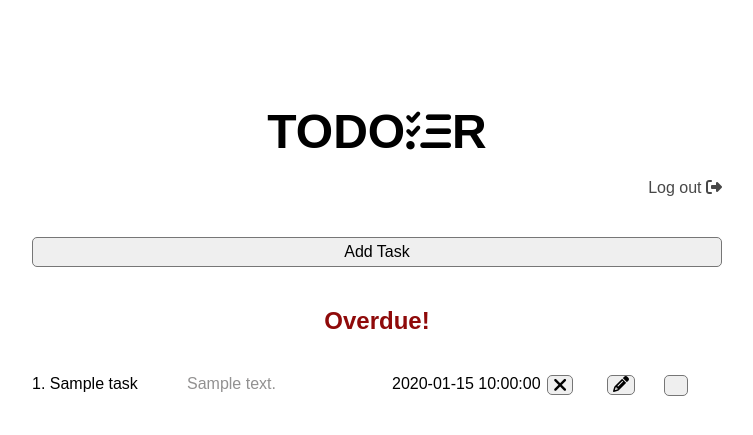
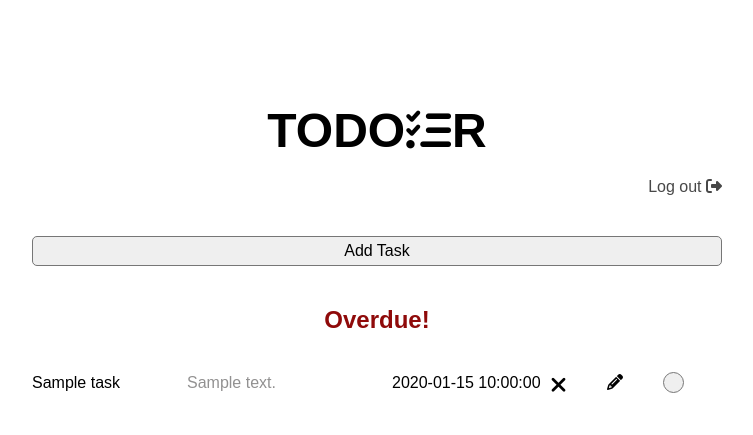
Before and after one commit to chas-academy/u04-todo-app-simomill, a PHP site: page /read.php in a window 1280 px wide. Shown: the part 145-580 px from the top of the page, without its empty margins (263-1016 px from the left). Run offline with PHP 8.4, Linux system fonts and the light colour scheme; the visitor is signed in with stand-in values (Sample User, id 1); tables that the repository leaves empty or names only in its code hold one stand-in row (values such as "Sample post"); some libraries are stand-ins or nearby versions.

Commit message:
fix action icons

```diff
--- a/app/public/app.js
+++ b/app/public/app.js
@@ -4,31 +4,38 @@
     let loginForm = document.querySelector('#signin');
     let signupForm = document.querySelector('#signup');
     let passError = document.getElementById('pass_msg');
-    let nameError = document.getElementById('user_msg');
+    let nameError = document.getElementById('error_msg');
+    let signupSuccess = document.getElementById('success_msg');
 
 // Get Form-links
     let loginLink = document.querySelector('#loginLink');
     let signupLink = document.querySelector('#signupLink');
 
-
+if (signupLink != null) {
     signupLink.addEventListener('click', () => {
         nameError.innerText = "";
+        signupSuccess.innerText = "";
         signupForm.style.display = "flex";
         loginForm.style.display = "";
         nameError.style.display = "none";
+        signupSuccess.style.display = "none";
         passError.style.display = "none";
 
 
     });
+}
 
+if (loginLink != null) {
     loginLink.addEventListener('click', () => {
         nameError.innerText = "";
+        signupSuccess.innerText = "";
         loginForm.style.display = "flex";
         signupForm.style.display = "";
         nameError.style.display = "none";
+        signupSuccess.style.display = "none";
         passError.style.display = "none";
     });
-
+}
 
 
 
@@ -56,4 +63,6 @@
 
     }
 
-    signupForm.addEventListener("keyup", validatePassword);
+    if (password != null && confirm_password != null) {
+        signupForm.addEventListener("keyup", validatePassword);
+    }
--- a/app/public/check_user.php
+++ b/app/public/check_user.php
@@ -22,6 +22,8 @@ foreach($users as $i => $user) {
 if ($alreadyExists === 0) {
     if (isset($_POST['signupPass'])) {
         create_user();
+
+        header('Location: index.php?green=User was successfully created.');
     }
 } else {
     if (isset($_POST['signupPass'])) {
--- a/app/public/style.css
+++ b/app/public/style.css
@@ -88,32 +88,33 @@ a:hover, .log-link:hover {
     border-radius: 5px;
     cursor: pointer;
     text-align: center;
-    /* display: none; */
     position: relative;
 }
 
 .fa-times {
-    font-size: 19px;
+    font-size: 22px;
 }
 
 .small {
-    height: 20px;
+    height: 23px;
+    width: 23px;
+    border-radius: 50%;
 }
 
-.btn:hover {
-    color: inherit;
-    background-color: rgb(151, 220, 252);
-    border-color: rgb(66, 158, 201);
+.del {
+    padding: 0;
+    background-color: transparent;
+    border: none;
 }
 
-.del:hover {
-    background-color: rgb(255, 174, 174);
-    border-color: rgb(165, 62, 62);
+.fa-times:hover {
+    color: rgb(207, 30, 30);
 }
 
 .add:hover {
     background-color: rgb(181, 255, 174);
     border-color: rgb(62, 165, 79);
+    color: inherit;
 }
 
 .item {
@@ -139,33 +140,17 @@ input.larger {
 }
 
 
-/* check-symbol unchecked(invisible) */
-input[type="checkbox"]::before {
-    position: absolute;
-    display: block;
-    content: "";
-    top: -2px;
-    left: 3px;
-    width: 6px;
-    height: 10px;
-    border-bottom: 3px solid rgb(0, 0, 0);
-    border-right: 3px solid rgb(0, 0, 0);
-    transform: rotate(45deg);
-    opacity: 0;
-    z-index: 4;
-}
-
 /* check-symbol checked */
 input[type="checkbox"]:checked::before {
     position: absolute;
     display: block;
     content: "";
-    top: 0px;
-    left: 4px;
+    top: 0;
+    left: 2px;
     width: 6px;
     height: 10px;
-    border-bottom: 3px solid rgb(0, 0, 0);
-    border-right: 3px solid rgb(0, 0, 0);
+    border-bottom: 3px solid rgb(54, 54, 54);
+    border-right: 3px solid rgb(54, 54, 54);
     transform: rotate(45deg);
     opacity: 1;
     z-index: 4;
@@ -176,13 +161,13 @@ input[type="checkbox"]::after {
     position: absolute;
     display: block;
     content: "";
-    top: -1px;
-    left: -3px;
-    width: 22px;
+    top: -3px;
+    left: -4px;
+    width: 19px;
     height: 19px;
     background-color: rgb(239, 239, 239);
     border: 1px solid rgb(118, 118, 118);
-    border-radius: 5px;
+    border-radius: 50%;
     opacity: 1;
     z-index: 2;
 }
@@ -225,6 +210,10 @@ form.login {
     border-radius: 5px;
 }
 
+.success {
+    color: rgb(1, 150, 1);
+}
+
 .logout-container {
     display: flex;
     justify-content: flex-end;
--- a/app/public/update.php
+++ b/app/public/update.php
@@ -29,7 +29,7 @@ if ($_SERVER['REQUEST_METHOD'] === 'POST') {
 
     $statement->bindValue(':title', $newTitle);
     $statement->bindValue(':description', $newDesc);
-    $statement->bindValue(':urgency', $newDue);
+    $statement->bindValue(':due_date', $newDue);
     $statement->bindValue(':id', $id);
     $statement->execute();
     header('Location: read.php');
--- a/app/resources/functions.php
+++ b/app/resources/functions.php
@@ -53,6 +53,13 @@ function printTasks()
         require '../resources/partials/_taskLine.php';
         }
 
+        // UNSCHEDULED
+        if (count($noday_tasks) != 0) {
+            foreach ($noday_tasks as $i => $task) {
+                require '../resources/partials/_taskLine.php';
+                }
+        }
+
         echo '<span class="divider"></span>';
 
         else:
@@ -70,6 +77,16 @@ function printTasks()
             require '../resources/partials/_taskLine.php';
         }
 
+        //UNSCHEDULED - IF THEY ARE NOT ALREADY DISPLAYED
+        if (count($today_tasks) == 0) {
+
+            if (count($noday_tasks) != 0) {
+                foreach ($noday_tasks as $i => $task) {
+                    require '../resources/partials/_taskLine.php';
+                    }
+            }
+        }
+
         echo '<span class="divider"></span>';
 
     endif;
@@ -83,11 +100,22 @@ function printTasks()
             require '../resources/partials/_taskLine.php';
         }
 
+        // UNSCHEDULED TASKS - IF THEY ARE NOT ALREADY DISPLAYED
+        if (count($today_tasks) == 0 && count($tmrws_tasks) == 0) {
+
+            if (count($noday_tasks) != 0) {
+                foreach ($noday_tasks as $i => $task) {
+                    require '../resources/partials/_taskLine.php';
+                    }
+            }
+        }
+
         echo '<span class="divider"></span>';
 
     endif;
 }
 
+// FUNCTION TO CREATE NEW USER
 function create_user()
 {
     global $pdo;
@@ -101,6 +129,6 @@ function create_user()
         $statement->bindValue(':username', $username);
         $statement->bindValue(':password', $password);
         $statement->execute();
-        header('Location: read.php');
+
     }
 }
--- a/app/resources/partials/_taskLine.php
+++ b/app/resources/partials/_taskLine.php
@@ -3,7 +3,7 @@
         <?php if ($task['finnished'] === 1) {
                 echo 'class="finnished"';
             } ?>>
-        <?php echo $i+1 . ". " . $task['title'] ?></span>
+        <?php echo $task['title'] ?></span>
 
     <span class="desc <?php if ($task['finnished'] === 1) {
                 echo "finnished";
@@ -18,14 +18,17 @@
                 <?php echo "\n" . $task['due_date'] ?>
     </span>
 
-    <form style="display: inline-block" action="delete.php" method="post">
+    <form style="display: inline-block" action="delete.php" method="post"
+    class="deleteForm">
         <input type="hidden" name="id" value="<?php echo $task['id'] ?>">
+
+
         <button class="btn del small" type="submit">
-            <i class="fas fa-times"></i>
+        <i class="fas fa-times"></i>
         </button>
     </form>
 
-    <a class="btn small" href="update.php?id=<?php echo $task['id'] ?>">
+    <a class="" href="update.php?id=<?php echo $task['id'] ?>">
         <i class="fas fa-pencil-alt"></i>
     </a>
 
```
Also changed, not shown: app/public/add.php (+6 -7 lines), app/public/index.php (+10 -2 lines).
